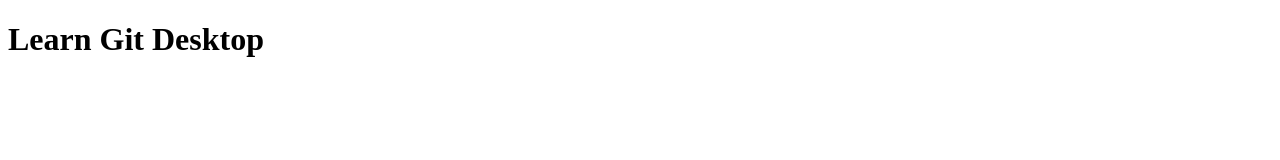
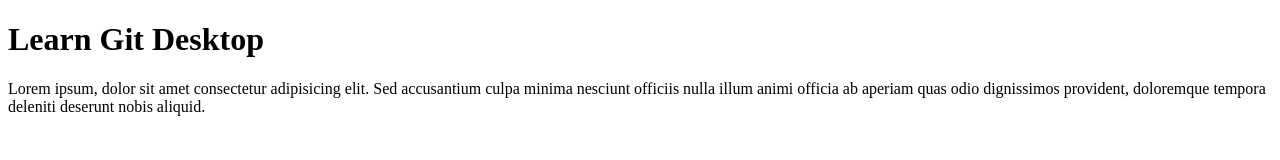
Before and after one commit to PeerapatAtta/git-desktop, a plain HTML site: page index.html in a window 1280 px wide. Drawn offline with Linux system fonts and the light colour scheme.

Commit message:
Add some text
add some text

```diff
--- a/index.html
+++ b/index.html
@@ -7,6 +7,7 @@
 </head>
 <body>
     <h1>Learn Git Desktop</h1>
+    <p>Lorem ipsum, dolor sit amet consectetur adipisicing elit. Sed accusantium culpa minima nesciunt officiis nulla illum animi officia ab aperiam quas odio dignissimos provident, doloremque tempora deleniti deserunt nobis aliquid.</p>
 
 </body>
 </html>
```
